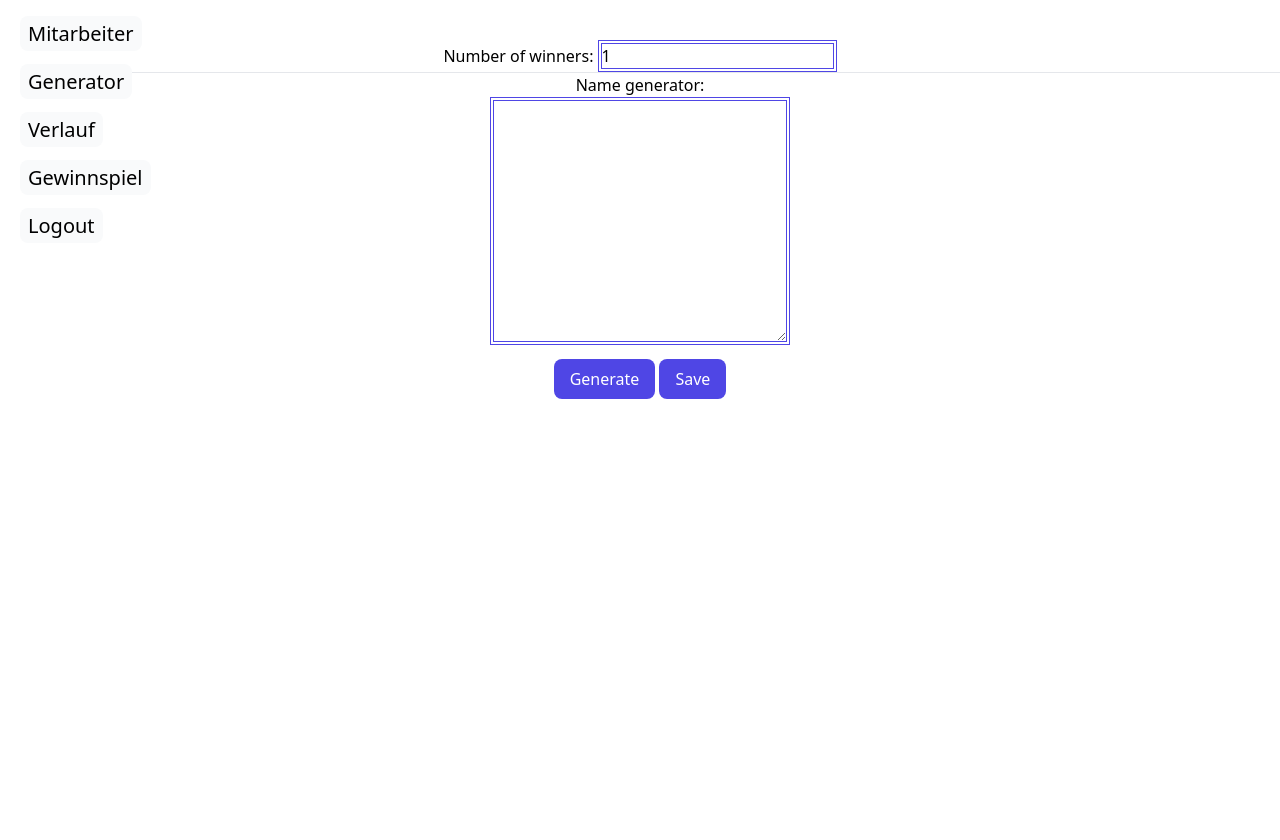
After one commit to pc-web-it/laravel-gemeinsames-mitagessen-tool, a Laravel app: page /lucky-wheel in a window 1280 px wide. The commit adds this page. Run offline with Laravel 10, Linux system fonts and the light colour scheme; a user stored in the database is signed in; data comes from the database, SQL or seed files in the repository; some libraries are stand-ins or nearby versions.

Commit message:
Gewinnspiel added

```diff
--- /dev/null
+++ b/app/Http/Controllers/LuckyWheelController.php
@@ -0,0 +1,12 @@
+<?php
+
+namespace App\Http\Controllers;
+
+use Illuminate\Http\Request;
+
+class LuckyWheelController extends Controller
+{
+    public function index() {
+        return view('lucky-wheel');
+    }
+}
--- /dev/null
+++ b/public/generator.js
@@ -0,0 +1,37 @@
+// Funktion zum Verarbeiten der Daten im Textfeld
+
+
+// document.addEventListener("DOMContentLoaded", function() {
+  function allNames() {
+      //String aus der Textarea zu einem Array
+      var namesTextarea = document.getElementById("names");
+      var namesArray = namesTextarea.value.split('\n');
+
+
+      // Anzahl der Gewinner
+      var numberOfWinners = parseInt(document.getElementById("number").value);
+
+
+      // Zufällige Gewinner auswählen
+      var winners = [];
+      while (winners.length < numberOfWinners && namesArray.length > 0) {
+          var randomIndex = Math.floor(Math.random() * namesArray.length);
+          winners.push(namesArray[randomIndex]);
+          namesArray.splice(randomIndex, 1);
+
+
+      }
+
+      // Gewinner anzeigen
+      var winnersList = document.createElement("ul");
+      winners.forEach(function(winner) {
+          var listItem = document.createElement("li");
+          listItem.textContent = winner;
+          winnersList.appendChild(listItem);
+      });
+
+      var resultDiv = document.querySelector(".result");
+      resultDiv.innerHTML = "<h3>Winner(s):</h3>";
+      resultDiv.appendChild(winnersList);
+  }
+// });
--- a/resources/views/Dates.blade.php
+++ b/resources/views/Dates.blade.php
@@ -29,6 +29,8 @@
                 class=" px-2 py-1 bg-gray-50 rounded-lg text-lg md:text-xl">Generator</a></div>
         <div class="lg:mt-5 hover:scale-105 ease-in-out duration-300 "><a href="/Verlauf"
                 class=" px-2 py-1 bg-gray-50 rounded-lg text-lg md:text-xl">Verlauf</a></div>
+        <div class="lg:mt-5 hover:scale-105 ease-in-out duration-300 "><a href="/lucky-wheel"
+                class=" px-2 py-1 bg-gray-50 rounded-lg text-lg md:text-xl">Gewinnspiel</a></div>
         <div class="lg:mt-5 hover:scale-105 ease-in-out duration-300 "><a href="/logout"
             class=" px-2 py-1 bg-gray-50 rounded-lg text-lg md:text-xl">Logout</a></div>
     </div>
--- a/resources/views/Names.blade.php
+++ b/resources/views/Names.blade.php
@@ -42,6 +42,8 @@
                 class=" px-2 py-1 bg-gray-50 rounded-lg text-lg md:text-xl">Generator</a></div>
         <div class="lg:mt-5 hover:scale-105 ease-in-out duration-300 "><a href="/Verlauf"
                 class=" px-2 py-1 bg-gray-50 rounded-lg text-lg md:text-xl">Verlauf</a></div>
+        <div class="lg:mt-5 hover:scale-105 ease-in-out duration-300 "><a href="/lucky-wheel"
+                class=" px-2 py-1 bg-gray-50 rounded-lg text-lg md:text-xl">Gewinnspiel</a></div>
         <div class="lg:mt-5 hover:scale-105 ease-in-out duration-300 "><a href="/logout"
             class=" px-2 py-1 bg-gray-50 rounded-lg text-lg md:text-xl"> Logout</a></div>
 
--- a/resources/views/home.blade.php
+++ b/resources/views/home.blade.php
@@ -30,6 +30,8 @@
                 class=" px-2 py-1 bg-gray-50 rounded-lg text-lg md:text-xl">Generator</a></div>
         <div class="md:mt-5 hover:scale-105 ease-in-out duration-300 "><a href="/Verlauf"
                 class=" px-2 py-1 bg-gray-50 rounded-lg text-lg md:text-xl">Verlauf</a></div>
+        <div class="lg:mt-5 hover:scale-105 ease-in-out duration-300 "><a href="/lucky-wheel"
+                class=" px-2 py-1 bg-gray-50 rounded-lg text-lg md:text-xl">Gewinnspiel</a></div>
         <div class="md:mt-5 hover:scale-105 ease-in-out duration-300 "><a href="/logout"
                 class=" px-2 py-1 bg-gray-50 rounded-lg text-lg md:text-xl">Logout</a></div>
     </div>
--- /dev/null
+++ b/resources/views/lucky-wheel.blade.php
@@ -0,0 +1,63 @@
+<!DOCTYPE html>
+<html lang="en">
+
+<head>
+    <meta charset="UTF-8">
+    <meta name="viewport" content="width=device-width, initial-scale=1.0">
+    <title>Random Name Generator</title>
+    <script src="https://cdn.tailwindcss.com"></script>
+    <script>
+        tailwind.config = {
+            theme: {
+                extend: {
+                    colors: {
+                        clifford: '#da373d',
+                    }
+                }
+            }
+        }
+    </script>
+    <link rel="stylesheet" type="text/css" href="{{asset('style.css?v=').time()}}" />
+</head>
+
+<body class="overflow-y-auto">
+    <!-- Navbar -->
+    <div class="z-10 p-5 bg-white fixed top-0 lg:w-[120px] text-center justify-normal left-0 right-0 lg:text-left  grid grid-cols-4 lg:grid-cols-1">
+        <div class="hover:scale-105 ease-in-out duration-300"><a href="/Namen"
+                class=" px-2 py-1 bg-gray-50 rounded-lg text-lg md:text-xl">Mitarbeiter</a></div>
+        <div class="lg:mt-5 hover:scale-105 ease-in-out duration-300"><a href="/"
+                class=" px-2 py-1 bg-gray-50 rounded-lg text-lg md:text-xl">Generator</a></div>
+        <div class="lg:mt-5 hover:scale-105 ease-in-out duration-300 "><a href="/Verlauf"
+                class=" px-2 py-1 bg-gray-50 rounded-lg text-lg md:text-xl">Verlauf</a></div>
+        <div class="lg:mt-5 hover:scale-105 ease-in-out duration-300 "><a href="/lucky-wheel"
+                class=" px-2 py-1 bg-gray-50 rounded-lg text-lg md:text-xl">Gewinnspiel</a></div>
+        <div class="lg:mt-5 hover:scale-105 ease-in-out duration-300 "><a href="/logout"
+                class=" px-2 py-1 bg-gray-50 rounded-lg text-lg md:text-xl">Logout</a></div>
+    </div>
+
+    <!-- Hauptinhalt -->
+
+    <div class="text-center mt-10">
+    <form id="numberForm">
+        <label for="numberOfWinners">Number of winners:</label>
+        <input id="number" name="number" type="number" value="1" class="border-double border-4 border-indigo-600"/>
+        <hr>
+    </form>
+    <form id="nameForm" action="save_names.php" method="post">
+        <label for="names">Name generator:</label><br>
+        <textarea class="border-double border-4 border-indigo-600" name="names" id="names" cols="30" rows="10"></textarea><br>
+        <button type="button" class="mt-2 px-4 py-2 bg-indigo-600 text-white rounded-lg" onclick="allNames()">Generate</button>
+        <input type="submit" value="Save" class="mt-2 px-4 py-2 bg-indigo-600 text-white rounded-lg">
+    </form>
+</div>
+
+<div>
+    <p class="result"></p>
+</div>
+
+
+
+<script src="{{ asset('/generator.js') }}"></script>
+</body>
+
+</html>
--- a/routes/web.php
+++ b/routes/web.php
@@ -4,7 +4,9 @@ use Illuminate\Support\Facades\Route;
 use App\Http\Controllers\EmployeesController;
 use App\Http\Controllers\DatesController;
 use App\Http\Controllers\LoginController;
+use App\Http\Controllers\LuckyWheelController;
 use App\Http\Controllers\NamesController;
+use App\Http\Controllers\FileUploadController;
 
 Route::get('/login', [LoginController::class, 'login'])->name('login');
 Route::post('/authenticate', [LoginController::class, 'authenticate'])->name('authenticate');
@@ -33,3 +35,10 @@ Route::delete('Date/delete/{id}', [DatesController::class, 'deleteDate'])->name(
 
 
 Route::get('/display-image/{file_hash}', [EmployeesController::class, 'displayImage'])->name('display.image')->middleware('auth');
+
+
+Route::get('/lucky-wheel', [LuckyWheelController::class,'index'])->name('lucky-wheel')->middleware('auth');
+
+
+Route::post('/upload-csv', [FileUploadController::class, 'uploadCSV'])->name('upload.csv')->middleware('auth');
+Route::get('/generate-random-name', [FileUploadController::class, 'generateRandomName'])->name('generate.random.name')->middleware('auth');
```
Also changed, not shown: app/Http/Controllers/FileUploadController.php (added, +11 -0 lines), public/generator.css (added).
